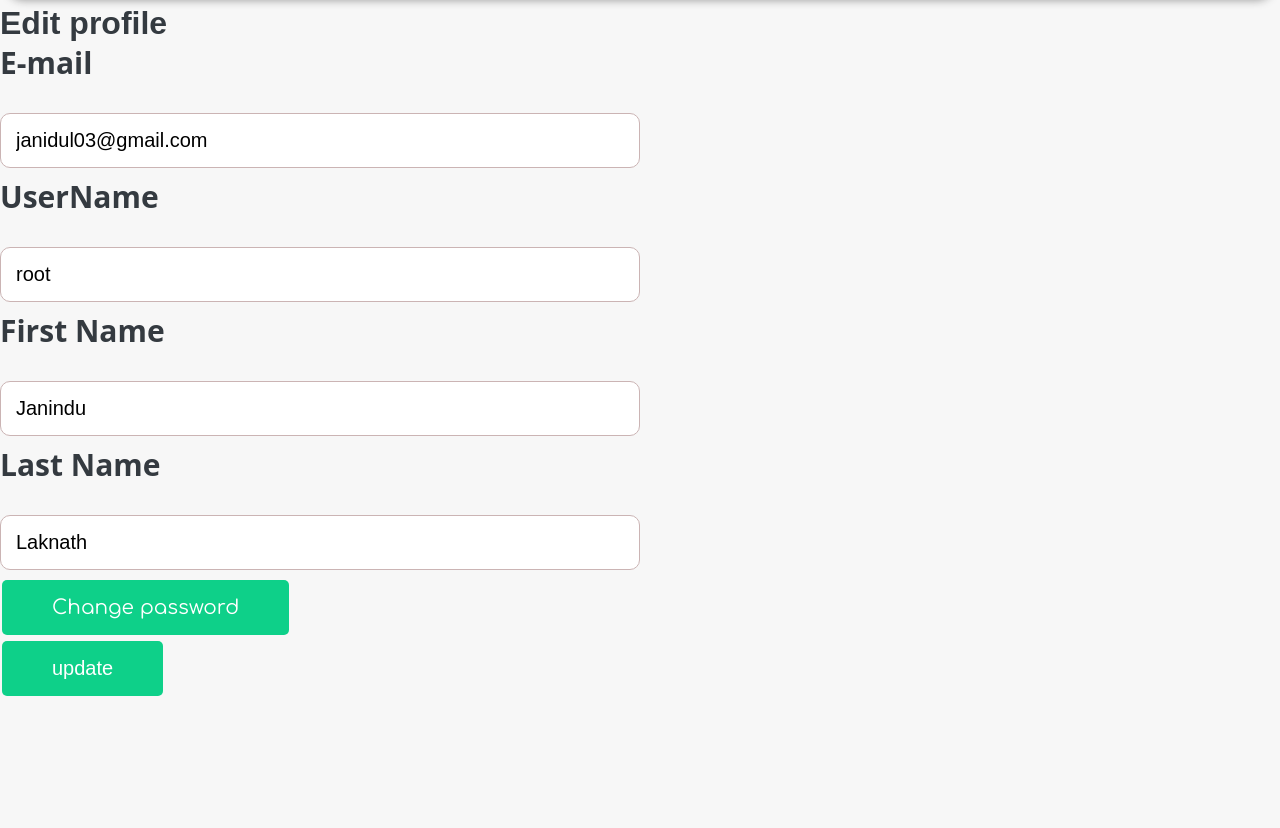
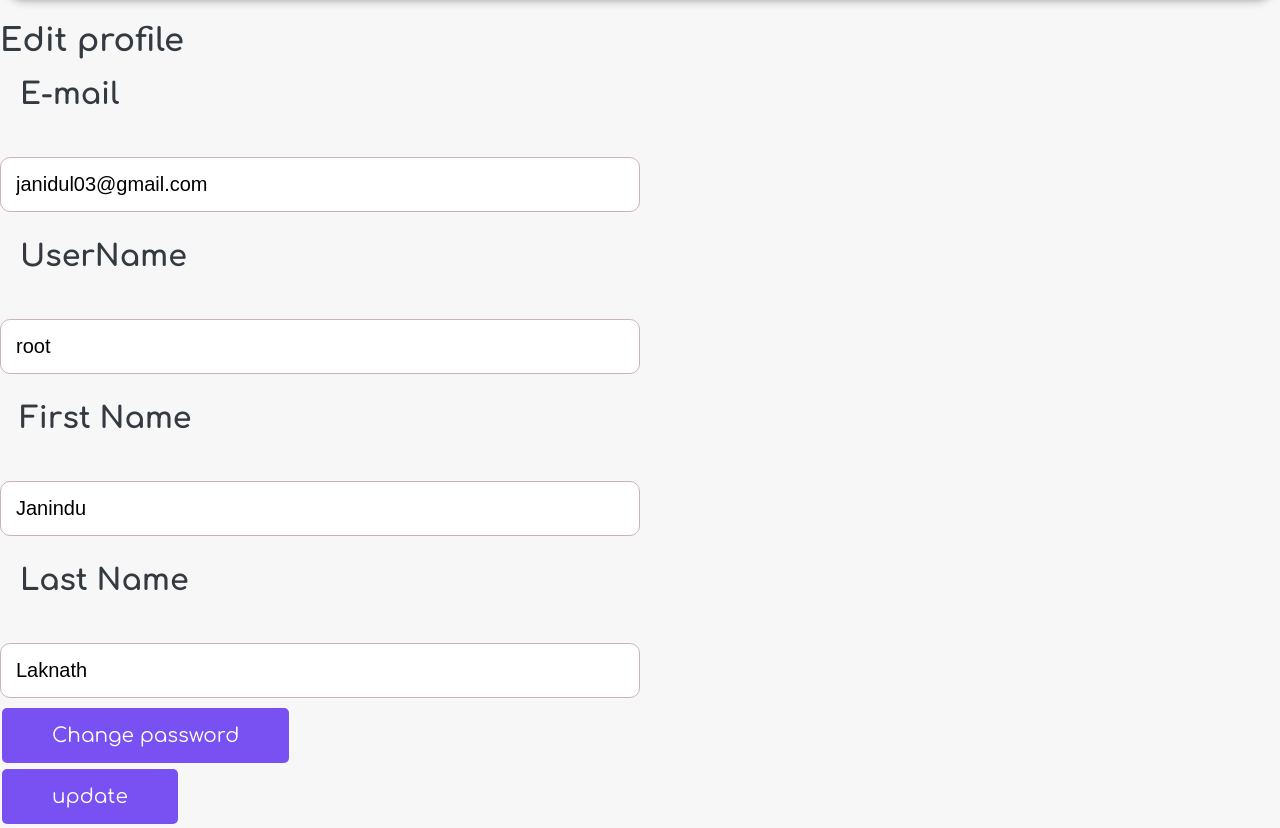
Before and after one commit to JONTI0000/E-learning-Platform, a Django app: page /profile/ in a window 1280 px wide. Shown: the part 75-903 px from the top of the page. Before the commit the page ends 771 px from the top, so only its background shows below. Run offline with Django 4.2, Linux system fonts and the light colour scheme; a user stored in the database is signed in.

Commit message:
initial commit

```diff
--- a/templates/lecturers.html
+++ b/templates/lecturers.html
@@ -17,7 +17,7 @@
 
     .grid-item{
         text-align: center;
-        background-color: aquamarine;
+        background-color: #b197fc;
         border-radius: 20px;
         padding-top: 20px;
 
@@ -25,7 +25,7 @@
 
     #anchor{
         display: block;
-        background-color: blanchedalmond;
+        background-color: #d0bfff;
         text-decoration: none;
         color: black;
         font-size: 20px;
--- a/templates/registration/edit_profile.html
+++ b/templates/registration/edit_profile.html
@@ -7,12 +7,13 @@
 
 h1{
     align-content: center;
-    font-family:Arial, Helvetica, sans-serif
+    font-family: "Comfortaa", sans-serif;
+
 }
 
 .container{
 
-    font-family: system-ui, -apple-system, BlinkMacSystemFont, 'Segoe UI', Roboto, Oxygen, Ubuntu, Cantarell, 'Open Sans', 'Helvetica Neue', sans-serif;
+    font-family: "Comfortaa", sans-serif;
 
 }
 
@@ -31,9 +32,10 @@ input {
 
 .grid-container{
     font-size: 30px;
+    padding: 20px;
 }
 #link {
-    background-color: #0ed089;
+    background-color: #7950f2;
     border: none;
     color: white;
     padding: 16px 50px;
@@ -42,23 +44,27 @@ input {
     margin: 4px 2px;
     cursor: pointer;
     font-size: 20px;
+    font-family: "Comfortaa", sans-serif;
+
 
 }
 
 #link:hover {
     color: black;
-    background-color: #0db476;
+    background-color: #b197fc;
 
 }
 
 
 
 </style>
+<br>
 <h1>Edit profile</h1>
 <div>
     <form method="POST" >
         {% csrf_token %}
         <div class="container" >
+
             <h3 class='grid-container' >E-mail</h3><br>
             <div class="forms"> {{ form.email }} </div>
             <h3 class='grid-container' >UserName</h3><br>
```
Also changed, not shown: templates/registration/change-password.html (+13 -8 lines).
